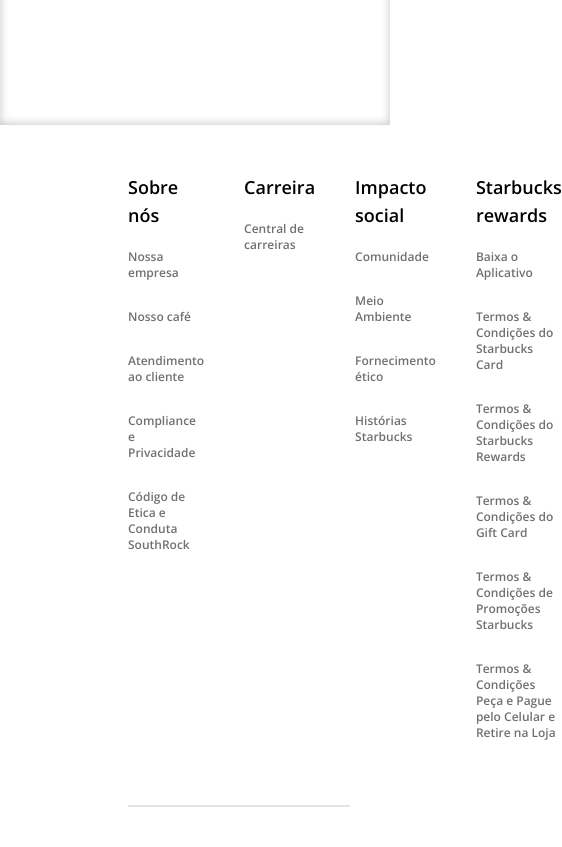
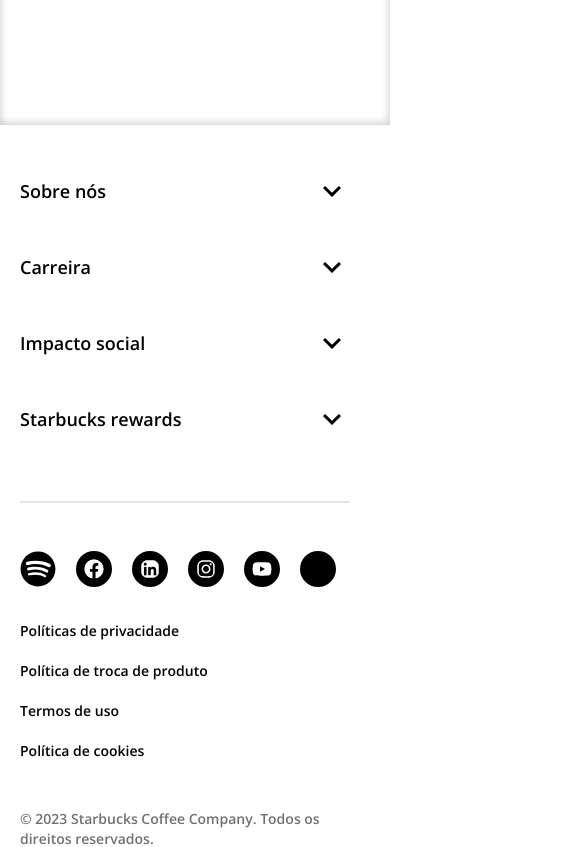
Before and after one commit to Dougladmo/starbucks-redesign, a React (Vite) app: page / in a window 390 px wide. Shown: the part 3360-4207 px from the top of the page, 562 px wide, since content can reach past the window. Built offline with nearby package versions, Linux system fonts and the light colour scheme; some icons are missing.

Commit message:
footer finalizado

```diff
--- a/package.json
+++ b/package.json
@@ -10,6 +10,8 @@
     "preview": "vite preview"
   },
   "dependencies": {
+    "@headlessui/react": "^1.7.17",
+    "@heroicons/react": "^2.0.18",
     "react": "^18.2.0",
     "react-awesome-reveal": "^4.2.7",
     "react-dom": "^18.2.0",
--- a/src/components/Footer.jsx
+++ b/src/components/Footer.jsx
@@ -1,13 +1,52 @@
 import { FaSpotify, FaYoutube, FaLinkedin, FaInstagram, FaFacebook  } from "react-icons/fa";
+import { MdKeyboardArrowDown, MdKeyboardArrowUp, MdKeyboardDoubleArrowUp } from "react-icons/md";
+import { useState } from "react";
 import { FaXTwitter } from "react-icons/fa6";
 
 const Footer = () => {
+    const [isActiveAbout, setIsActiveAbout] = useState(false)
+    const [isActiveCareers, setIsActiveCareers] = useState(false)
+    const [isActiveImpact, setIsActiveImpact] = useState(false)
+    const [isActiveRewards, setIsActiveRewards] = useState(false)
+
+    const handleClickAbout = () => {
+        if (isActiveAbout == false) {
+            setIsActiveAbout(true)
+        } else {
+            setIsActiveAbout(false)
+        }
+    }
+
+    const handleClickCareers = () => {
+        if (isActiveCareers == false) {
+            setIsActiveCareers(true)
+        } else {
+            setIsActiveCareers(false)
+        }
+    }
+
+    const handleClickImpact = () => {
+        if (isActiveImpact == false) {
+            setIsActiveImpact(true)
+        } else {
+            setIsActiveImpact(false)
+        }
+    }
+
+    const handleClickRewards = () => {
+        if (isActiveRewards == false) {
+            setIsActiveRewards(true)
+        } else {
+            setIsActiveRewards(false)
+        }
+    }
+
   return (
-    <div className='w-full pl-32 pt-12 pr-10 pb-8 font-Open'>
-        <div className='Footer-top flex border-b-2 border-lightgray mb-12 pb-16'>
-            <div className='flex flex-col'>
-                <h3 className='text-lg font-semibold'>Sobre nós</h3>
-                <ul  className='text-gray-600 mt-5 text-xs flex flex-col gap-7 max-w-xs text-gray '>
+    <div className='w-full pl-32 md:pl-5 pt-12 pr-10 pb-8 font-Open'>
+        <div className='Footer-top flex md:flex md:flex-col md:gap-10 md:items-start md:justify-center border-b-2 border-lightgray mb-12 pb-16'>
+            <div className='flex flex-col select md:w-full md:ml-0'>
+                <h3 className='text-lg font-semibold md:flex md:items-center md:justify-between' onClick={handleClickAbout}>Sobre nós {isActiveAbout ? (<MdKeyboardArrowUp className="lg:hidden text-4xl" />) : (<MdKeyboardArrowDown className="lg:hidden text-4xl" />) } </h3>
+                <ul  className={`text-gray-600 mt-5 text-xs md:text-base flex flex-col gap-7 max-w-xs text-gray ${isActiveAbout ? '' : 'md:hidden'}`}>
                     <li><a href="#">Nossa empresa</a></li>
                     <li><a href="#">Nosso café</a></li>
                     <li><a href="#">Atendimento ao cliente</a></li>
@@ -15,24 +54,24 @@
                     <li><a href="#">Código de Etica e Conduta SouthRock</a></li>
                 </ul>
             </div>
-            <div className='flex flex-col ml-10'>
-                <h3 className='text-lg font-semibold'>Carreira</h3>
-                <ul  className='text-gray-600 mt-5 text-xs flex flex-col gap-7 max-w-xs text-gray '>
+            <div className='flex flex-col select md:w-full ml-10 md:ml-0'>
+                <h3 className='text-lg font-semibold md:flex md:items-center md:justify-between' onClick={handleClickCareers}>Carreira  {isActiveCareers ? (<MdKeyboardArrowUp className="lg:hidden text-4xl" />) : (<MdKeyboardArrowDown className="lg:hidden text-4xl" />) }</h3>
+                <ul  className={`text-gray-600 mt-5 text-xs md:text-base flex flex-col gap-7 max-w-xs text-gray ${isActiveCareers ? '' : 'md:hidden'}`}>
                     <li><a href="#">Central de carreiras</a></li>
                 </ul>
             </div>
-            <div className='flex flex-col  ml-10'>
-                <h3 className='text-lg font-semibold'>Impacto social</h3>
-                <ul  className='text-gray-600 mt-5 text-xs flex flex-col gap-7 max-w-xs text-gray '>
+            <div className='flex flex-col select md:w-full ml-10 md:ml-0'>
+                <h3 className='text-lg font-semibold md:flex md:items-center md:justify-between' onClick={handleClickImpact}>Impacto social {isActiveCareers ? (<MdKeyboardArrowUp className="lg:hidden text-4xl" />) : (<MdKeyboardArrowDown className="lg:hidden text-4xl" />) }</h3>
+                <ul  className={`text-gray-600 mt-5 text-xs md:text-base flex flex-col gap-7 max-w-xs text-gray ${isActiveImpact ? '' : 'md:hidden'}`}>
                     <li><a href="#">Comunidade</a></li>
                     <li><a href="#">Meio Ambiente</a></li>
                     <li><a href="#">Fornecimento ético</a></li>
                     <li><a href="#">Histórias Starbucks</a></li>
                 </ul>
             </div>
-            <div className='flex flex-col ml-10 '>
-                <h3 className='text-lg font-semibold'>Starbucks rewards</h3>
-                <ul className='text-gray-600 mt-5 text-xs flex flex-col gap-7 max-w-xs text-gray '>
+            <div className='flex flex-col select md:w-full ml-10 md:ml-0 '>
+                <h3 className='text-lg font-semibold md:flex md:items-center md:justify-between' onClick={handleClickRewards}>Starbucks rewards  {isActiveRewards ? (<MdKeyboardArrowUp className="lg:hidden text-4xl" />) : (<MdKeyboardArrowDown className="lg:hidden text-4xl" />) }</h3>
+                <ul className={`text-gray-600 mt-5 text-xs md:text-base flex flex-col gap-7 max-w-xs text-gray ${isActiveRewards? '' : 'md:hidden'}`}>
                     <li><a href="#">Baixa o Aplicativo</a></li>
                     <li><a href="#">Termos & Condições do Starbucks Card</a></li>
                     <li><a href="#">Termos & Condições do Starbucks Rewards</a></li>
@@ -53,18 +92,18 @@
             </ul>
         </div>
         <div className="politicas">
-            <ul className="flex gap-3 text-sm mt-7 mb-12">
-                <li  className="border-r-2 pr-3">
+            <ul className="flex gap-3 text-sm mt-7 mb-12 md:flex md:flex-col md:gap-5">
+                <li  className="border-r-2 pr-3 md:border-none hover:opacity-70 transition duration-300">
                     <a href="#">
                         Políticas de privacidade
                     </a>
                 </li>
-                <li className="border-r-2 pr-3">
+                <li className="border-r-2 pr-3 md:border-none hover:opacity-70 transition duration-300">
                     <a href="#">
                         Política de troca de produto
                     </a>
                 </li>
-                <li className="border-r-2 pr-3">
+                <li className="border-r-2 pr-3 md:border-none hover:opacity-70 transition duration-300">
                     <a href="#">
                         Termos de uso
                     </a>
--- a/tailwind.config.js
+++ b/tailwind.config.js
@@ -36,6 +36,13 @@
       '1/2': '50%',
       '3/4': '75%',
      },
+     minWidth: {
+      'xs': '10rem',
+      'sm': '23rem',
+      'lg': '32rem',
+      '1/2': '50%',
+      '3/4': '75%',
+     },
      screens: {
       '2xl': {'max': '1535px'},
       // => @media (max-width: 1535px) { ... }
@@ -43,7 +50,7 @@
       'xl': {'max': '1279px'},
       // => @media (max-width: 1279px) { ... }
 
-      'lg': '1023px',
+      'lg': '960px',
       // => @media (max-width: 1023px) { ... }
 
       'md': {'max': '950px'},
```
Also changed, not shown: 1 other file (tests, documents, lock files or other folders).
